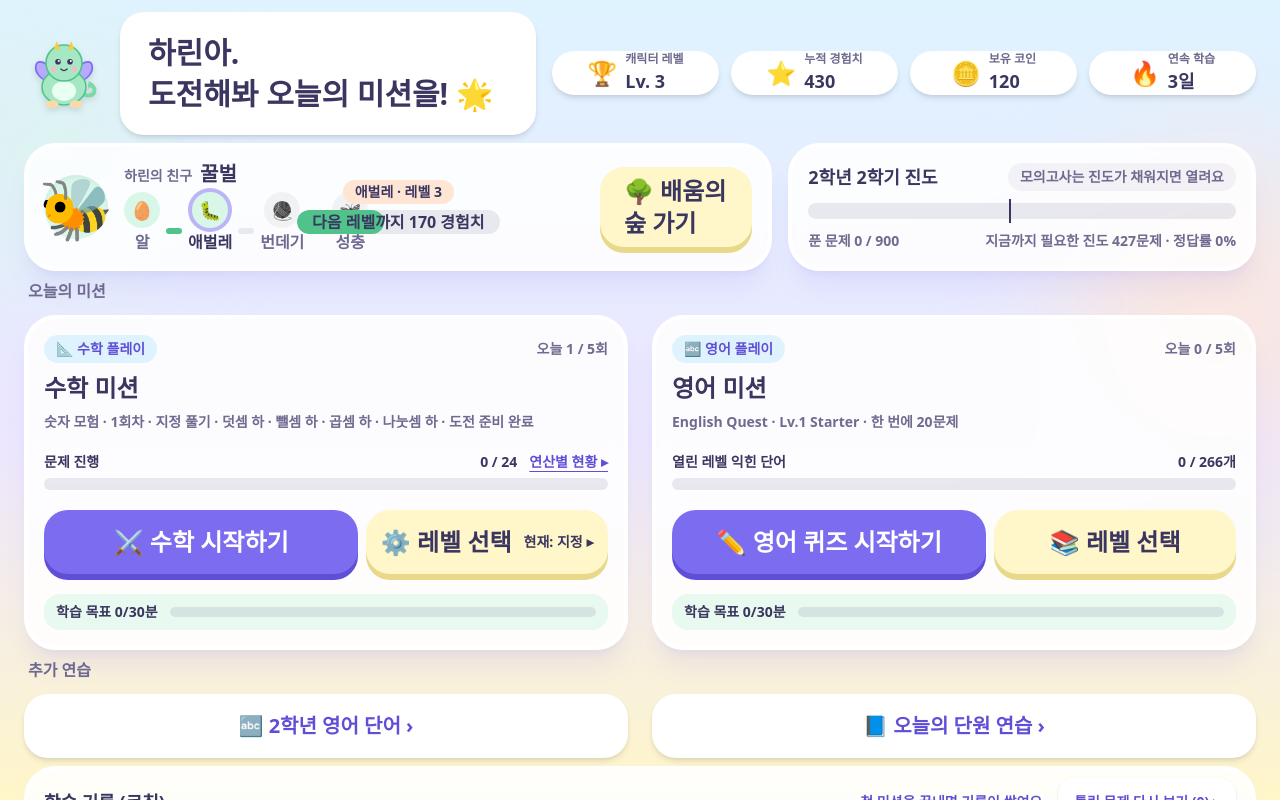
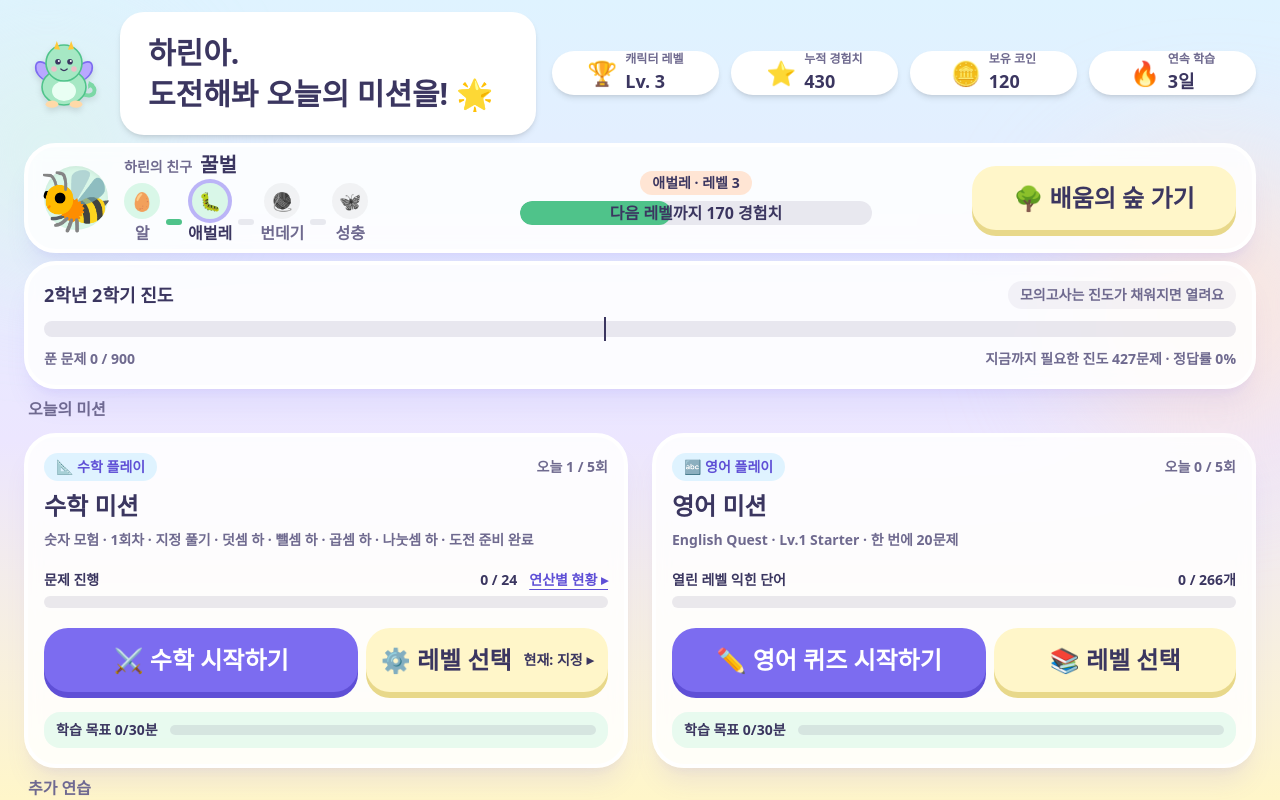
Before and after one commit to pograkbg/daily-level-up, a Next.js app: page / in a window 1280 px wide. Shown: the top 800 px of the page. Built offline with nearby package versions, Linux system fonts and the light colour scheme.

Commit message:
Revert "홈: 캐릭터 띠와 학기 진도를 한 줄에 배치 (넓은 화면)"
This reverts commit 560ae051b09930b56cd70aabfe3a87c5973b934a.

```diff
--- a/src/components/home/HomeScreen.tsx
+++ b/src/components/home/HomeScreen.tsx
@@ -109,10 +109,9 @@ export function HomeScreen({ data, english, isAdmin, loginEmail, wrong, semester
             }))}
         />
 
-        <div className={profile.grade >= 1 ? "grid gap-4 md:grid-cols-[minmax(0,1.6fr)_minmax(0,1fr)] md:items-stretch" : "grid gap-4"}>
-          <CharacterBand profile={profile} character={data.character} />
-          {profile.grade >= 1 && <SemesterCard grade={profile.grade} progress={semester} />}
-        </div>
+        <CharacterBand profile={profile} character={data.character} />
+
+        {profile.grade >= 1 && <SemesterCard grade={profile.grade} progress={semester} />}
 
         <HomeSection title="오늘의 미션">
           {profile.grade <= 1 && (
```
